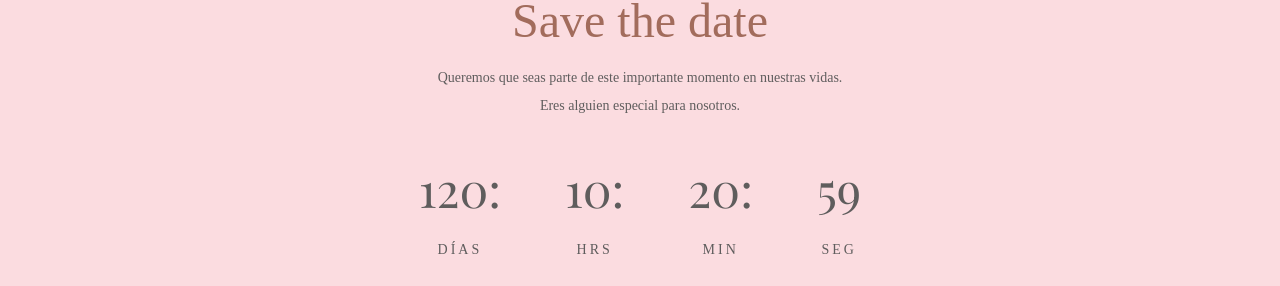
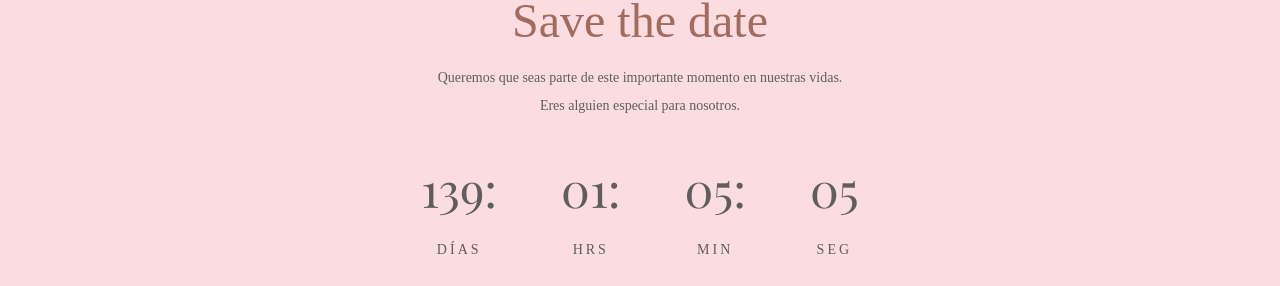
Before and after one commit to sauloroman/clavel-app, a React (Vite) app: page / in a window 1280 px wide. Shown: the part 1096-1382 px from the top of the page. Built offline with nearby package versions, Linux system fonts and the light colour scheme; a web font is replaced by a local one.

Commit message:
timer functionality

```diff
--- a/src/site/gallery/_gallery.scss
+++ b/src/site/gallery/_gallery.scss
@@ -21,7 +21,6 @@
     box-shadow: 0 3px 3px rgba(0, 0, 0, .15);
 
     @include m.responsiveDesign( phone ) {
-      width: 80%;
       height: 50rem;
 
       &:first-child {
--- a/src/site/gallery/timer/Timer.jsx
+++ b/src/site/gallery/timer/Timer.jsx
@@ -1,4 +1,46 @@
+import { useEffect } from "react";
+import { useState } from "react";
+
 export const Timer = () => {
+
+  const [targetDate, setTargetDate] = useState( Math.ceil((new Date('07/27/2024 20:00').getTime() - new Date()) * 0.001) );
+  const [timeData, setTimeData] = useState({
+    days:     0,
+    hours:    0,
+    minutes:  0,
+    seconds:  0
+  })
+
+  useEffect( () => {
+    setInterval( () => setTargetDate( Math.ceil((new Date('07/27/2024 20:00').getTime() - new Date()) * 0.001) ), 1000)
+  }, []);
+
+  useEffect( () => {
+    let temp = 0
+
+    let days = ( targetDate / 86400).toString().split('.');
+    temp = Number((`.` + days[1]).slice(0, 6)).toFixed(6);
+    days = days[0];
+
+    let hours = (temp * 24).toString().split('.');
+    temp = Number((`.` + hours[1]).slice(0, 6)).toFixed(6);
+    hours = hours[0];
+
+    let minutes = (temp * 60).toString().split('.');
+    temp = Number((`.` + minutes[1]).slice(0, 6)).toFixed(6);
+    minutes = minutes[0];
+
+    let seconds = (temp * 60).toString().split('.');
+    seconds = seconds[0];
+
+    setTimeData({
+      days,
+      hours,
+      minutes,
+      seconds
+    });
+  }, [targetDate]);
+
   return (
     <section className="timer">
       <div className="timer__container text-center">
@@ -7,19 +49,19 @@ export const Timer = () => {
 
         <div className="timer__grid flex flex-center">
           <div className="timer__element">
-            <p className="timer__number">120:</p>
+            <p className="timer__number">{timeData.days <= 9 ? `0${timeData.days}`: timeData.days}:</p>
             <p className="timer__concept">Días</p>
           </div>
           <div className="timer__element">
-            <p className="timer__number">10: </p>
+            <p className="timer__number">{timeData.hours <= 9 ? `0${timeData.hours}`: timeData.hours}: </p>
             <p className="timer__concept">Hrs</p>
           </div>
           <div className="timer__element">
-            <p className="timer__number">20: </p>
+            <p className="timer__number">{timeData.minutes <= 9 ? `0${timeData.minutes}`: timeData.minutes}: </p>
             <p className="timer__concept">Min</p>
           </div>
           <div className="timer__element">
-            <p className="timer__number">59 </p>
+            <p className="timer__number">{timeData.seconds <= 9 ? `0${timeData.seconds}`: timeData.seconds}</p>
             <p className="timer__concept">Seg</p>
           </div>
         </div>
```
